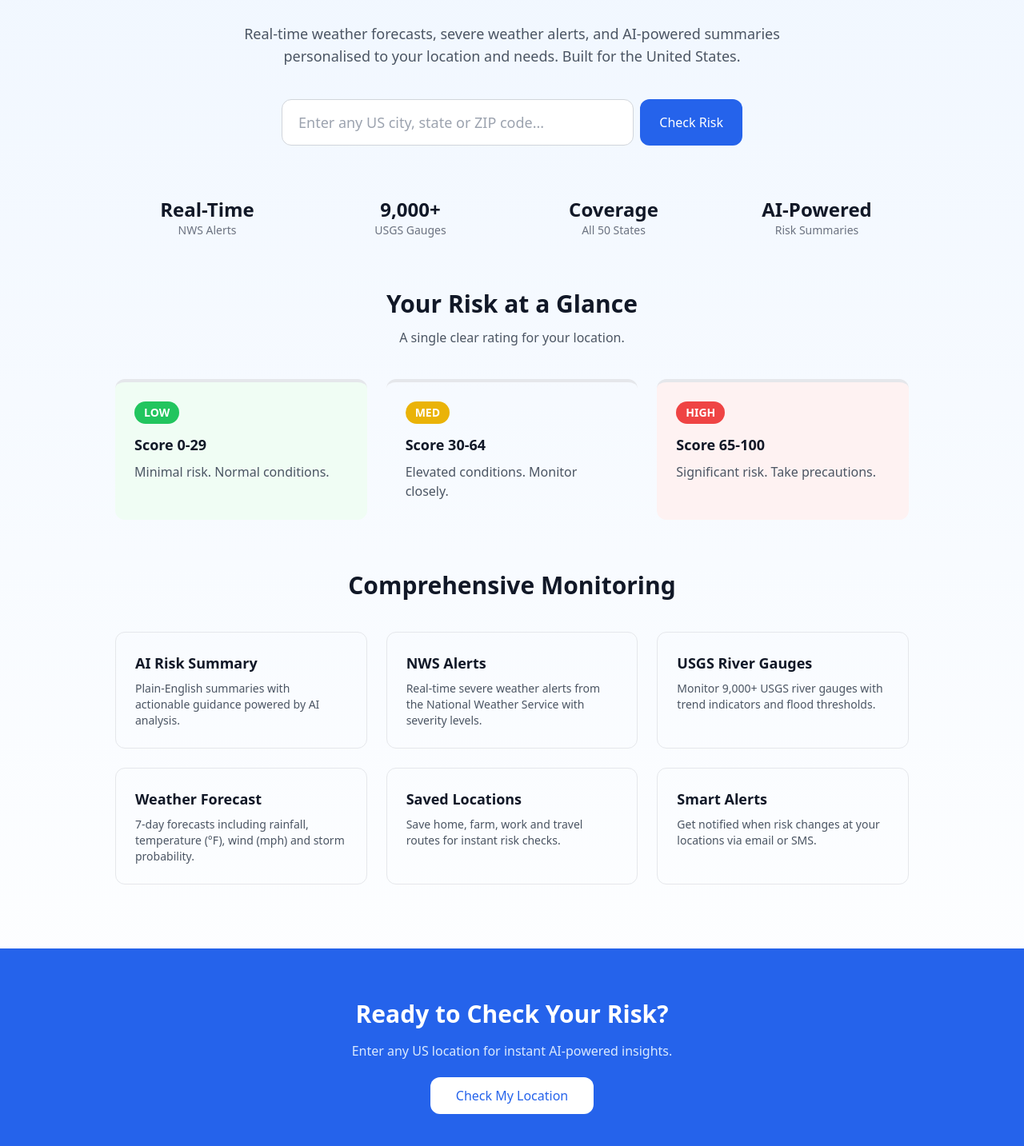
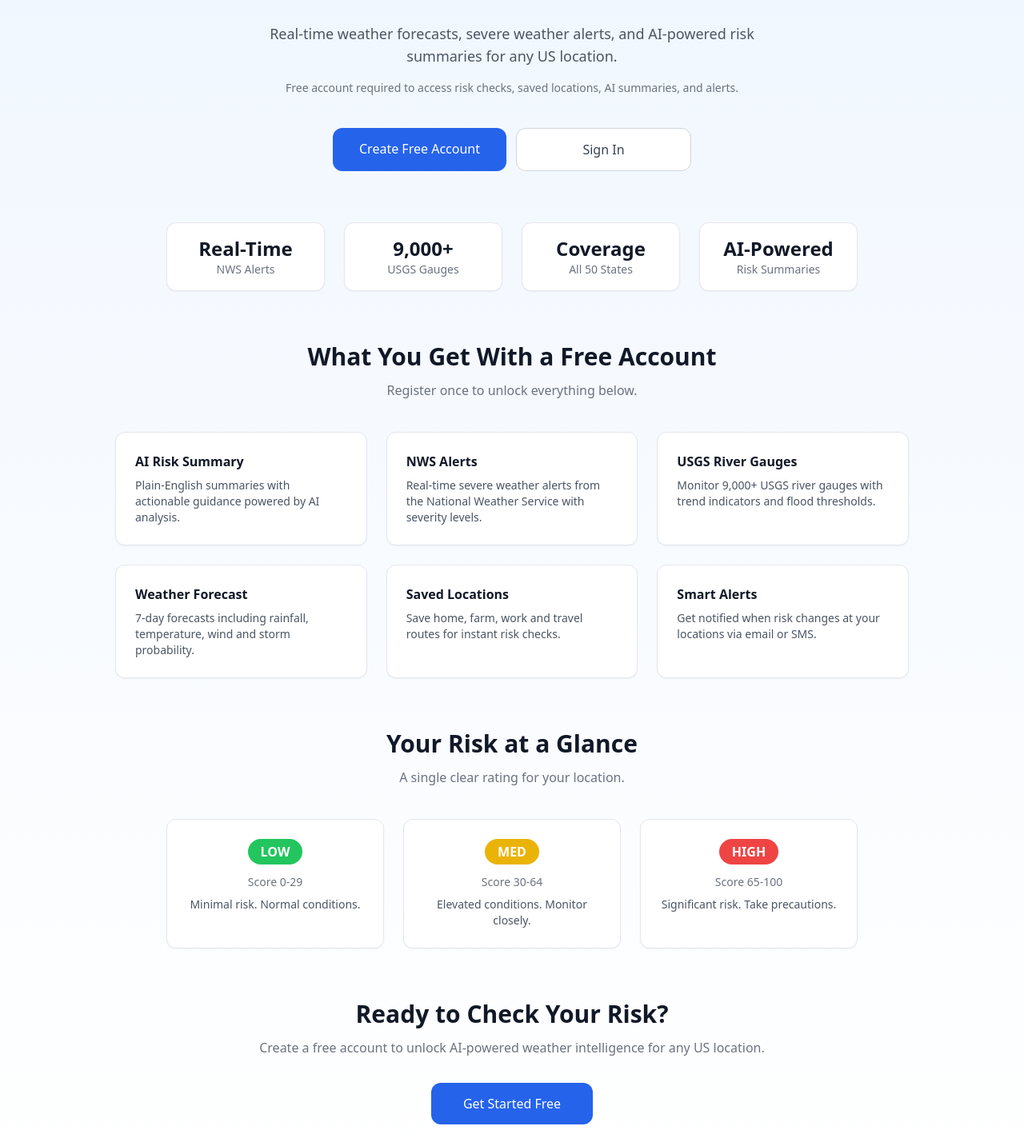
Before and after one commit to c51consulting/realm-weather-intelligence, a Next.js app in the folder frontend/: page / in a window 1280 px wide. Shown: the part 317-1750 px from the top of the page at 80% size. Built offline with nearby package versions, Linux system fonts and the light colour scheme; no server answers.

Commit message:
Gate homepage - remove public search, all CTAs route to login/register

```diff
--- a/frontend/src/app/page.tsx
+++ b/frontend/src/app/page.tsx
@@ -1,18 +1,25 @@
-// frontend/src/app/page.tsx - Landing Page
+// frontend/src/app/page.tsx - Gated Landing Page
 "use client";
-import { useState } from "react";
+import Link from "next/link";
+import { useEffect, useState } from "react";
 import { useRouter } from "next/navigation";
+import { supabase } from "@/lib/supabase";
 
 export default function LandingPage() {
-  const [location, setLocation] = useState("");
   const router = useRouter();
+  const [checking, setChecking] = useState(true);
 
-  const handleSearch = (e: React.FormEvent) => {
-    e.preventDefault();
-    if (location.trim()) {
-      router.push(`/results?location=${encodeURIComponent(location.trim())}`);
+  useEffect(() => {
+    supabase.auth.getUser().then(({ data }) => {
+      if (data.user) {
+        router.push('/dashboard');
+      } else {
+        setChecking(false);
       }
-  };
+    });
+  }, [router]);
+
+  if (checking) return null;
 
   return (
     <main className="min-h-screen bg-gradient-to-b from-blue-50 to-white">
@@ -25,93 +32,102 @@ export default function LandingPage() {
           Know What&apos;s Coming{" "}
           <span className="text-blue-600">Before It Hits</span>
         </h1>
-        <p className="text-lg text-gray-600 max-w-2xl mx-auto mb-10">
+        <p className="text-lg text-gray-600 max-w-2xl mx-auto mb-4">
           Real-time weather forecasts, severe weather alerts, and AI-powered
-          summaries personalised to your location and needs. Built for the United States.
+          risk summaries for any US location.
         </p>
-        {/* Search */}
-        <form onSubmit={handleSearch} className="max-w-xl mx-auto">
-          <div className="flex gap-2">
-            <input
-              type="text"
-              value={location}
-              onChange={(e) => setLocation(e.target.value)}
-              placeholder="Enter any US city, state or ZIP code..."
-              className="flex-1 px-5 py-3.5 rounded-xl border border-gray-300 text-lg focus:outline-none focus:ring-2 focus:ring-blue-500"
-            />
-            <button
-              type="submit"
-              className="bg-blue-600 text-white px-6 py-3.5 rounded-xl font-medium hover:bg-blue-700 transition"
+        <p className="text-sm text-gray-500 mb-10">
+          Free account required to access risk checks, saved locations, AI summaries, and alerts.
+        </p>
+
+        {/* CTA Buttons */}
+        <div className="flex flex-col sm:flex-row gap-3 justify-center max-w-md mx-auto">
+          <Link
+            href="/login?tab=register"
+            className="flex-1 bg-blue-600 text-white px-8 py-3.5 rounded-xl font-medium hover:bg-blue-700 transition text-center"
           >
-              Check Risk
-            </button>
+            Create Free Account
+          </Link>
+          <Link
+            href="/login"
+            className="flex-1 bg-white text-gray-700 px-8 py-3.5 rounded-xl font-medium border border-gray-300 hover:bg-gray-50 transition text-center"
+          >
+            Sign In
+          </Link>
         </div>
-        </form>
       </section>
 
       {/* Stats */}
-      <section className="max-w-5xl mx-auto grid grid-cols-2 md:grid-cols-4 gap-6 px-4 pb-16">
+      <section className="max-w-4xl mx-auto px-4 pb-16">
+        <div className="grid grid-cols-2 md:grid-cols-4 gap-6">
           {[
             { label: "NWS Alerts", value: "Real-Time" },
             { label: "USGS Gauges", value: "9,000+" },
             { label: "All 50 States", value: "Coverage" },
             { label: "Risk Summaries", value: "AI-Powered" },
           ].map((s) => (
-          <div key={s.label} className="text-center">
+            <div key={s.label} className="text-center p-4 bg-white rounded-xl shadow-sm border">
               <div className="text-2xl font-bold text-gray-900">{s.value}</div>
               <div className="text-sm text-gray-500">{s.label}</div>
             </div>
           ))}
+        </div>
+      </section>
+
+      {/* What You Get */}
+      <section className="max-w-5xl mx-auto px-4 pb-16">
+        <h2 className="text-3xl font-bold text-center text-gray-900 mb-3">What You Get With a Free Account</h2>
+        <p className="text-center text-gray-500 mb-10">Register once to unlock everything below.</p>
+        <div className="grid md:grid-cols-3 gap-6">
+          {[
+            { title: "AI Risk Summary", desc: "Plain-English summaries with actionable guidance powered by AI analysis." },
+            { title: "NWS Alerts", desc: "Real-time severe weather alerts from the National Weather Service with severity levels." },
+            { title: "USGS River Gauges", desc: "Monitor 9,000+ USGS river gauges with trend indicators and flood thresholds." },
+            { title: "Weather Forecast", desc: "7-day forecasts including rainfall, temperature, wind and storm probability." },
+            { title: "Saved Locations", desc: "Save home, farm, work and travel routes for instant risk checks." },
+            { title: "Smart Alerts", desc: "Get notified when risk changes at your locations via email or SMS." },
+          ].map((f) => (
+            <div key={f.title} className="bg-white p-6 rounded-xl shadow-sm border">
+              <h3 className="font-semibold text-gray-900 mb-2">{f.title}</h3>
+              <p className="text-sm text-gray-600">{f.desc}</p>
+            </div>
+          ))}
+        </div>
       </section>
 
       {/* Risk Tiers */}
-      <section className="max-w-5xl mx-auto px-4 pb-16">
-        <h2 className="text-3xl font-bold text-center mb-3">Your Risk at a Glance</h2>
-        <p className="text-center text-gray-600 mb-10">A single clear rating for your location.</p>
+      <section className="max-w-4xl mx-auto px-4 pb-16">
+        <h2 className="text-3xl font-bold text-center text-gray-900 mb-3">Your Risk at a Glance</h2>
+        <p className="text-center text-gray-500 mb-10">A single clear rating for your location.</p>
         <div className="grid md:grid-cols-3 gap-6">
           {[
             { level: "LOW", range: "0-29", color: "green", desc: "Minimal risk. Normal conditions." },
             { level: "MED", range: "30-64", color: "yellow", desc: "Elevated conditions. Monitor closely." },
             { level: "HIGH", range: "65-100", color: "red", desc: "Significant risk. Take precautions." },
           ].map((tier) => (
-            <div key={tier.level} className={`p-6 rounded-xl border-t-4 border-${tier.color}-500 bg-${tier.color}-50`}>
-              <span className={`inline-block px-3 py-1 rounded-full text-sm font-bold text-white bg-${tier.color}-500 mb-3`}>
+            <div key={tier.level} className="bg-white p-6 rounded-xl shadow-sm border text-center">
+              <div className={`inline-block px-4 py-1 rounded-full text-white font-bold mb-3 bg-${tier.color}-500`}>
                 {tier.level}
-              </span>
-              <div className="font-bold text-lg">Score {tier.range}</div>
-              <p className="text-gray-600 mt-2">{tier.desc}</p>
+              </div>
+              <div className="text-sm text-gray-500">Score {tier.range}</div>
+              <p className="text-sm text-gray-600 mt-2">{tier.desc}</p>
             </div>
           ))}
         </div>
       </section>
 
-      {/* Features */}
-      <section className="max-w-5xl mx-auto px-4 pb-20">
-        <h2 className="text-3xl font-bold text-center mb-10">Comprehensive Monitoring</h2>
-        <div className="grid md:grid-cols-3 gap-6">
-          {[
-            { title: "AI Risk Summary", desc: "Plain-English summaries with actionable guidance powered by AI analysis." },
-            { title: "NWS Alerts", desc: "Real-time severe weather alerts from the National Weather Service with severity levels." },
-            { title: "USGS River Gauges", desc: "Monitor 9,000+ USGS river gauges with trend indicators and flood thresholds." },
-            { title: "Weather Forecast", desc: "7-day forecasts including rainfall, temperature (°F), wind (mph) and storm probability." },
-            { title: "Saved Locations", desc: "Save home, farm, work and travel routes for instant risk checks." },
-            { title: "Smart Alerts", desc: "Get notified when risk changes at your locations via email or SMS." },
-          ].map((f) => (
-            <div key={f.title} className="p-6 rounded-xl border border-gray-200 hover:shadow-md transition">
-              <h3 className="font-bold text-lg mb-2">{f.title}</h3>
-              <p className="text-gray-600 text-sm">{f.desc}</p>
-            </div>
-          ))}
-        </div>
-      </section>
-
-      {/* CTA */}
-      <section className="bg-blue-600 text-white py-16 text-center">
-        <h2 className="text-3xl font-bold mb-4">Ready to Check Your Risk?</h2>
-        <p className="mb-8 text-blue-100">Enter any US location for instant AI-powered insights.</p>
-        <a href="/" className="bg-white text-blue-600 px-8 py-3 rounded-xl font-medium hover:bg-blue-50">
-          Check My Location
-        </a>
+      {/* Bottom CTA */}
+      <section className="max-w-2xl mx-auto text-center px-4 pb-20">
+        <h2 className="text-3xl font-bold text-gray-900 mb-3">Ready to Check Your Risk?</h2>
+        <p className="text-gray-500 mb-8">
+          Create a free account to unlock AI-powered weather intelligence for any US location.
+        </p>
+        <Link
+          href="/login?tab=register"
+          className="inline-block bg-blue-600 text-white px-10 py-3.5 rounded-xl font-medium hover:bg-blue-700 transition"
+        >
+          Get Started Free
+        </Link>
       </section>
     </main>
   );
```
Lines whose indentation alone changed are shown as unchanged.
